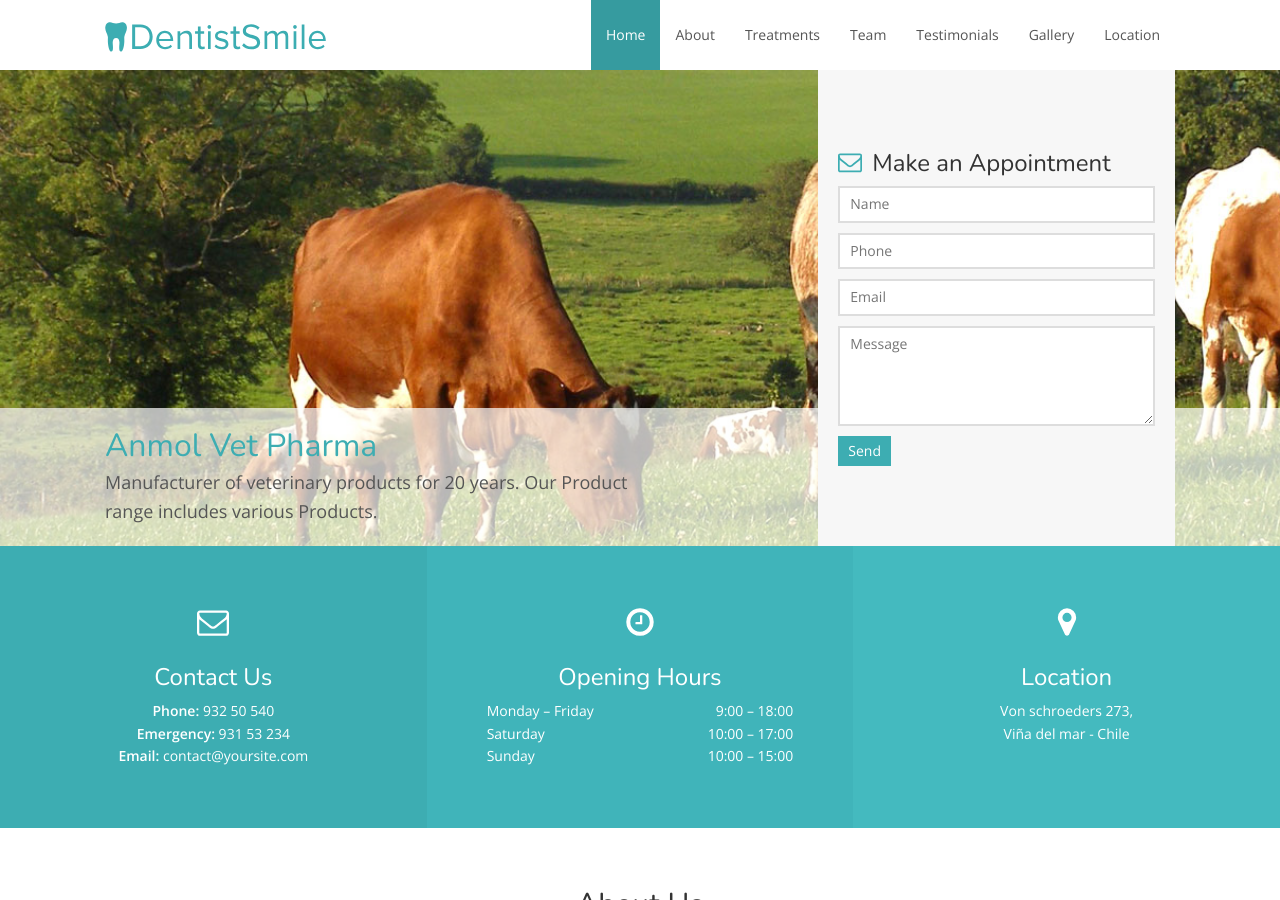
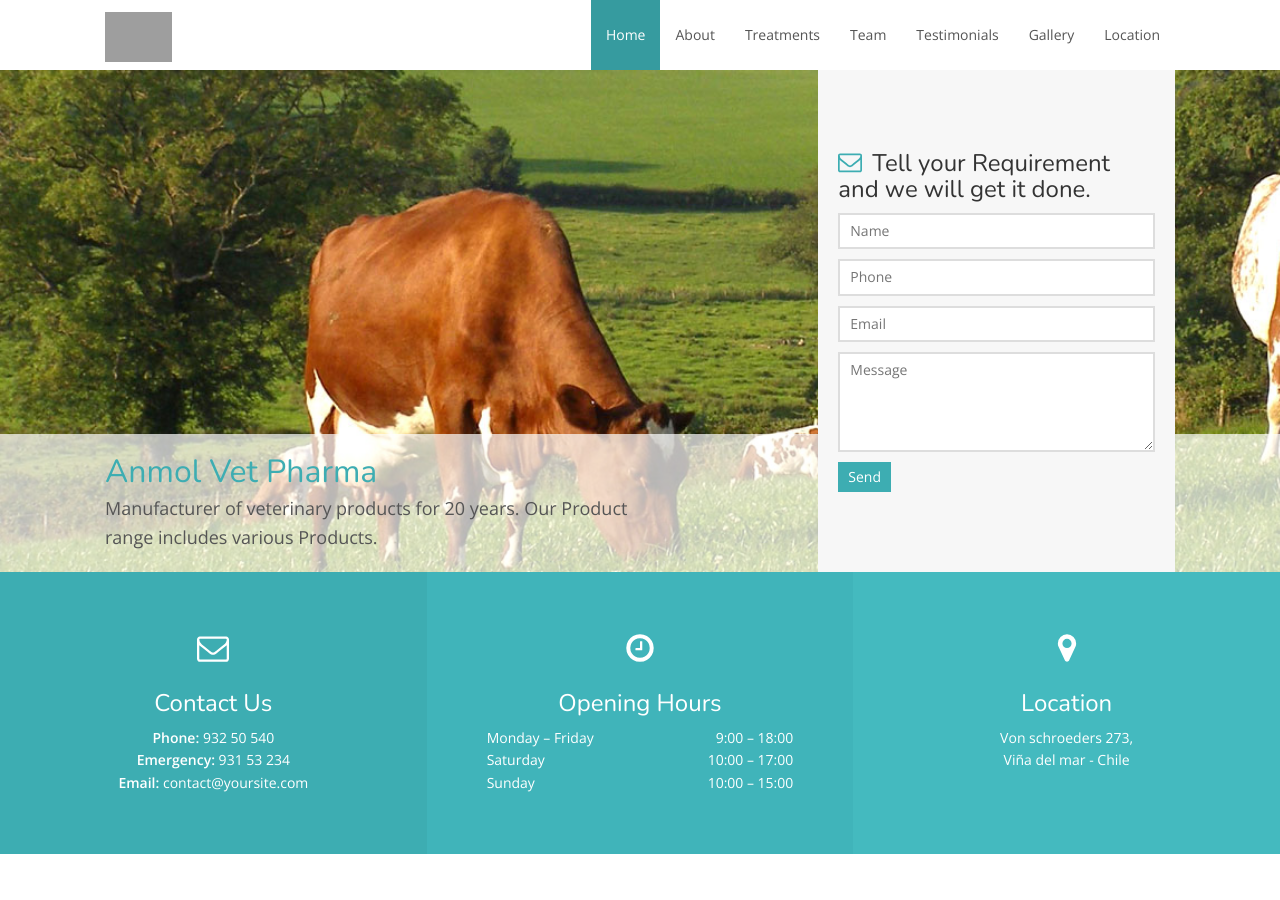
Before and after one commit to anmolvetpharma/anmolvetpharma.github.io, a Jekyll site: the page built from index.html, in a window 1280 px wide and 900 px high. Built offline with Jekyll 4.4.1, drawn with Linux system fonts in a browser that asks for light colours; nearby versions of some CDN libraries; grey boxes are pictures that could not be loaded.

Commit message:
logo updated

```diff
--- a/_config.yml
+++ b/_config.yml
@@ -3,8 +3,7 @@
 description: "Manufacturer of veterinary products for 20 years. Our Product range includes various Products."
 baseurl: "" # the subpath of your site, e.g. /blog
 url: "anmolvetpharma.in" # the name of your domain
-logo_url: svg/min/logo.svg
-
+logo_url: img/avp.jpg
 # Hero
 hero:
     hero_img: hero.jpg
--- a/index.html
+++ b/index.html
@@ -16,7 +16,7 @@
     <div class="container-fluid">
 
         <div class="col-sm-6 col-sm-offset-6 col-md-4 col-md-offset-8 form">
-            <h3><svg class="icon icon-envelope-o"><use xlink:href="#icon-envelope-o"></use></svg>Make an Appointment</h3>
+            <h3><svg class="icon icon-envelope-o"><use xlink:href="#icon-envelope-o"></use></svg>Tell your Requirement and we will get it done.</h3>
             <form action="https://getsimpleform.com/messages?form_api_token={{ site.api_token }}" method="post">
                 <div class="form-field">
                     <input name="name" type="text" placeholder="Name" required>
```
